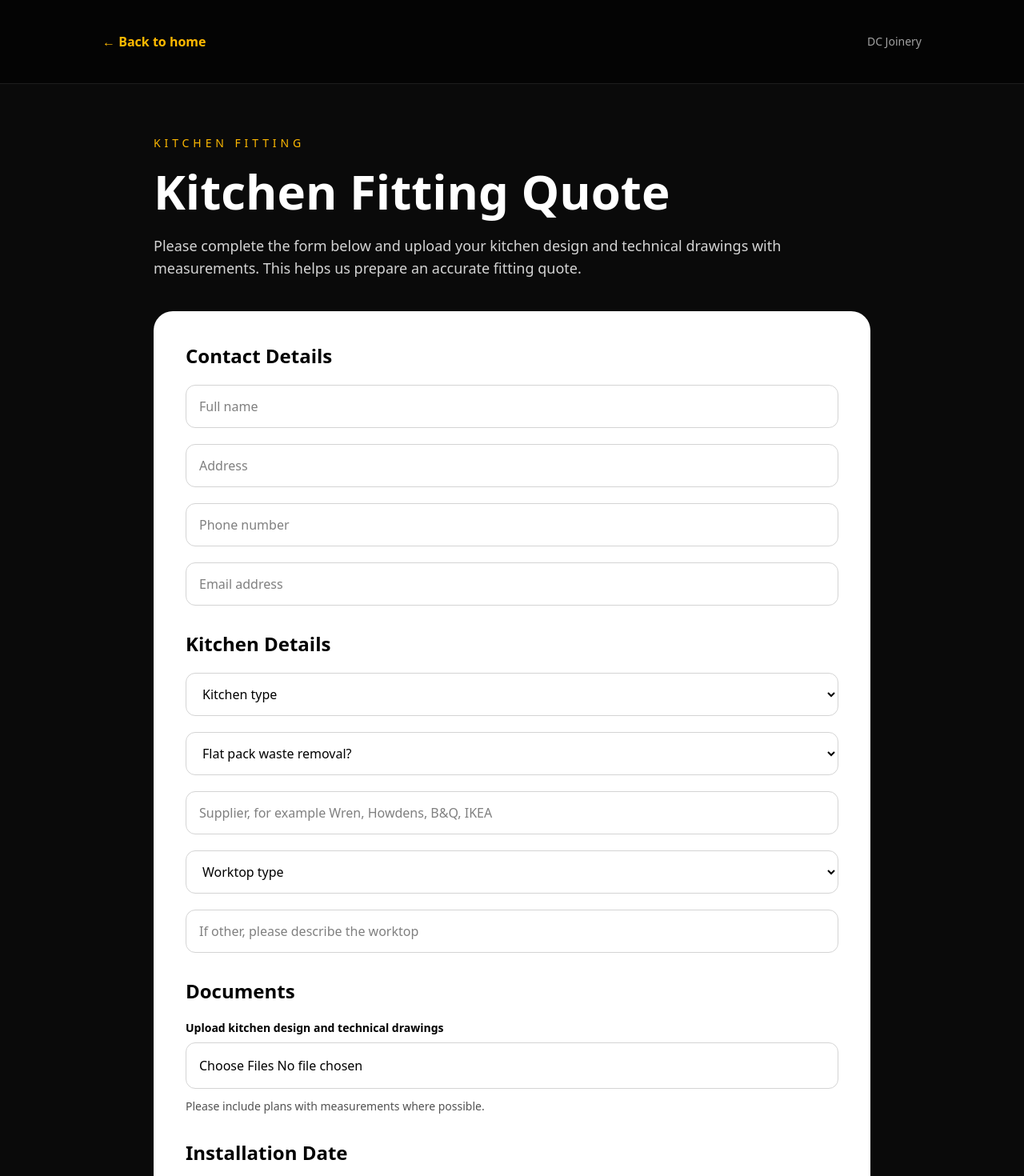
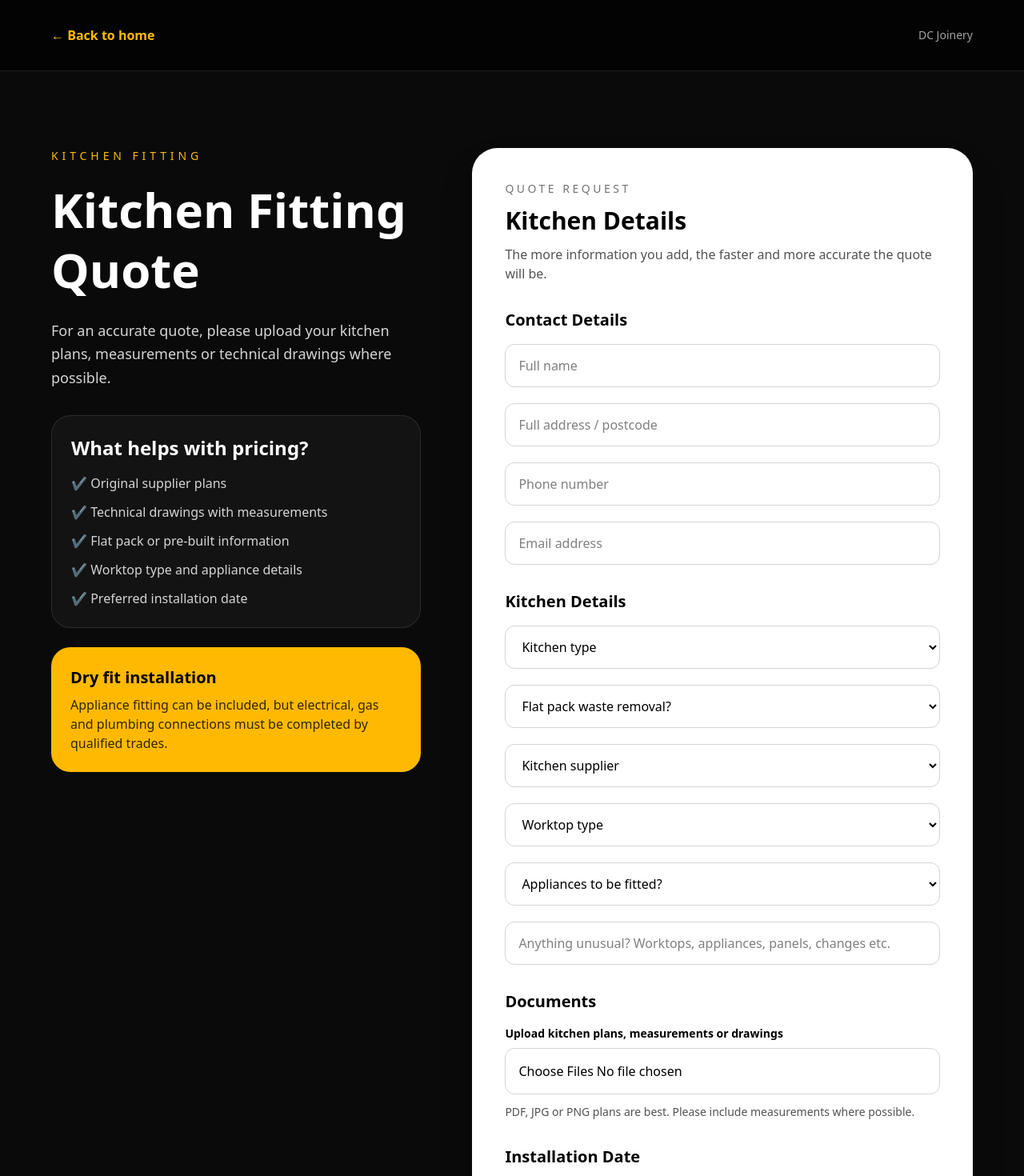
Before and after one commit to widniewski-ux/dc-joinery, a Next.js app: page /kitchen-fitting in a window 1280 px wide. Shown: the top 1470 px of the page at 80% size. Built offline with nearby package versions, Linux system fonts and the light colour scheme.

Commit message:
Improve form design and enquiry questions

```diff
--- a/app/contact/page.tsx
+++ b/app/contact/page.tsx
@@ -4,9 +4,9 @@ import { sendContactForm } from "../actions";
 export default function ContactPage() {
   return (
     <main className="min-h-screen bg-neutral-950 text-white">
-      <section className="px-6 py-10 border-b border-white/10 bg-black/60">
-        <div className="max-w-5xl mx-auto flex items-center justify-between">
-          <Link href="/" className="text-amber-400 font-semibold">
+      <section className="px-6 py-8 border-b border-white/10 bg-black/70 backdrop-blur">
+        <div className="max-w-6xl mx-auto flex items-center justify-between">
+          <Link href="/" className="text-amber-400 font-semibold hover:text-amber-300 transition">
             ← Back to home
           </Link>
 
@@ -14,36 +14,45 @@ export default function ContactPage() {
         </div>
       </section>
 
-      <section className="px-6 py-16">
-        <div className="max-w-4xl mx-auto">
+      <section className="px-6 py-16 md:py-24">
+        <div className="max-w-6xl mx-auto grid lg:grid-cols-[0.9fr_1.1fr] gap-10 lg:gap-16 items-start">
+          <div>
             <p className="uppercase tracking-[0.35em] text-sm text-amber-400 mb-5">
               Contact
             </p>
 
-          <h1 className="text-5xl md:text-6xl font-bold mb-6">
-            Get In Touch
+            <h1 className="text-5xl md:text-6xl font-bold mb-6 leading-tight">
+              Let&apos;s Talk About Your Project
             </h1>
 
-          <p className="text-neutral-300 text-lg mb-10">
-            Looking for a kitchen fitter, kitchen renovation, fitted bedroom or bespoke joinery project?
-            Complete the form below and we'll get back to you.
+            <p className="text-neutral-300 text-lg mb-8 leading-relaxed">
+              Whether you need a kitchen fitted, a full kitchen renovation, fitted bedroom furniture or bespoke joinery, send a few details and I&apos;ll get back to you.
             </p>
 
-          <div className="grid md:grid-cols-2 gap-8 mb-12">
-            <div className="bg-white/5 border border-white/10 rounded-3xl p-8">
-              <h2 className="text-2xl font-bold mb-4">Contact Details</h2>
-
-              <div className="space-y-3 text-neutral-300">
-                <p>📞 Phone: 07500779126</p>
-                <p>✉️ Email: info@dcjoineryni.uk</p>
-                <p>📍 UK & Ireland</p>
-              </div>
+            <div className="grid gap-4">
+              <div className="bg-white/[0.04] border border-white/10 rounded-3xl p-6">
+                <p className="text-sm uppercase tracking-[0.25em] text-amber-400 mb-2">
+                  Phone
+                </p>
+                <a href="tel:07500779126" className="text-2xl font-bold hover:text-amber-400 transition">
+                  07500 779126
+                </a>
               </div>
 
-            <div className="bg-white/5 border border-white/10 rounded-3xl p-8">
-              <h2 className="text-2xl font-bold mb-4">Services</h2>
+              <div className="bg-white/[0.04] border border-white/10 rounded-3xl p-6">
+                <p className="text-sm uppercase tracking-[0.25em] text-amber-400 mb-2">
+                  Email
+                </p>
+                <a href="mailto:info@dcjoinery.uk" className="text-2xl font-bold hover:text-amber-400 transition">
+                  info@dcjoinery.uk
+                </a>
+              </div>
 
-              <div className="space-y-3 text-neutral-300">
+              <div className="bg-white/[0.04] border border-white/10 rounded-3xl p-6">
+                <p className="text-sm uppercase tracking-[0.25em] text-amber-400 mb-3">
+                  Services
+                </p>
+                <div className="grid gap-2 text-neutral-300">
                   <p>✔ Kitchen Fitting</p>
                   <p>✔ Kitchen Supply & Installation</p>
                   <p>✔ Kitchen Renovations</p>
@@ -52,22 +61,44 @@ export default function ContactPage() {
                 </div>
               </div>
             </div>
+          </div>
 
-          <form action={sendContactForm} className="grid gap-5 bg-white text-black rounded-3xl p-8 md:p-10">
+          <form
+            action={sendContactForm}
+            className="bg-white text-black rounded-[2rem] p-6 md:p-10 shadow-2xl border border-white/10"
+          >
+            <div className="mb-8">
+              <p className="text-sm uppercase tracking-[0.25em] text-neutral-500 mb-3">
+                Enquiry form
+              </p>
+              <h2 className="text-3xl font-bold mb-3">
+                Send a Message
+              </h2>
+              <p className="text-neutral-600">
+                Add as much detail as possible. Photos, plans and drawings can be sent after first contact if needed.
+              </p>
+            </div>
+
+            <div className="grid gap-5">
               <input name="name" className="input" placeholder="Full name" required />
               <input name="phone" className="input" placeholder="Phone number" required />
               <input name="email" className="input" placeholder="Email address" type="email" required />
 
               <textarea
                 name="message"
-              className="input min-h-40"
-              placeholder="Tell us about your project"
+                className="input min-h-44"
+                placeholder="Tell us about your project, location and preferred timeframe"
                 required
               />
 
               <button className="bg-black text-white py-4 rounded-xl font-semibold hover:bg-neutral-800 transition">
                 Send Message
               </button>
+
+              <p className="text-xs text-neutral-500 text-center">
+                Your details are used only to respond to your enquiry.
+              </p>
+            </div>
           </form>
         </div>
       </section>
--- a/app/fit-and-supply/page.tsx
+++ b/app/fit-and-supply/page.tsx
@@ -4,9 +4,9 @@ import { sendFitAndSupplyForm } from "../actions";
 export default function FitAndSupplyPage() {
   return (
     <main className="min-h-screen bg-neutral-950 text-white">
-      <section className="px-6 py-10 border-b border-white/10 bg-black/60">
-        <div className="max-w-5xl mx-auto flex items-center justify-between">
-          <Link href="/" className="text-amber-400 font-semibold">
+      <section className="px-6 py-8 border-b border-white/10 bg-black/70 backdrop-blur">
+        <div className="max-w-6xl mx-auto flex items-center justify-between">
+          <Link href="/" className="text-amber-400 font-semibold hover:text-amber-300 transition">
             ← Back to home
           </Link>
 
@@ -14,34 +14,74 @@ export default function FitAndSupplyPage() {
         </div>
       </section>
 
-      <section className="px-6 py-16">
-        <div className="max-w-4xl mx-auto">
+      <section className="px-6 py-16 md:py-24">
+        <div className="max-w-6xl mx-auto grid lg:grid-cols-[0.85fr_1.15fr] gap-10 lg:gap-16 items-start">
+          <div>
             <p className="uppercase tracking-[0.35em] text-sm text-amber-400 mb-5">
               Fit & Supply
             </p>
 
-          <h1 className="text-5xl md:text-6xl font-bold mb-6">
+            <h1 className="text-5xl md:text-6xl font-bold mb-6 leading-tight">
               Supply & Installation Consultation
             </h1>
 
-          <p className="text-neutral-300 text-lg mb-10">
-            Tell us about your project. After submitting this form, Dawid from DC Joinery will contact you to arrange a site visit and discuss design, supply and installation options.
+            <p className="text-neutral-300 text-lg mb-8 leading-relaxed">
+              Looking for a full kitchen, bedroom or bespoke joinery solution? Tell us what you need and we&apos;ll discuss design, supply and installation options.
             </p>
 
-          <form action={sendFitAndSupplyForm} className="grid gap-8 bg-white text-black rounded-3xl p-8 md:p-10">
-            <div>
-              <h2 className="text-2xl font-bold mb-5">Contact Details</h2>
+            <div className="grid gap-4">
+              <div className="bg-white/[0.04] border border-white/10 rounded-3xl p-6">
+                <h2 className="text-2xl font-bold mb-4">What can be included?</h2>
+                <div className="grid gap-3 text-neutral-300">
+                  <p>✔ Kitchen supply & fitting</p>
+                  <p>✔ Bespoke joinery supply & fitting</p>
+                  <p>✔ Removal of old kitchen if required</p>
+                  <p>✔ Electrician, plumber or tiler coordination</p>
+                  <p>✔ Worktop and finish options</p>
+                </div>
+              </div>
+
+              <div className="bg-amber-400 text-black rounded-3xl p-6">
+                <h3 className="font-bold text-xl mb-2">
+                  Best for full projects
+                </h3>
+                <p className="text-black/80">
+                  Use this form if you need help from idea and design through to supply, fitting and final finish.
+                </p>
+              </div>
+            </div>
+          </div>
+
+          <form
+            action={sendFitAndSupplyForm}
+            className="bg-white text-black rounded-[2rem] p-6 md:p-10 shadow-2xl border border-white/10"
+          >
+            <div className="mb-8">
+              <p className="text-sm uppercase tracking-[0.25em] text-neutral-500 mb-3">
+                Consultation request
+              </p>
+              <h2 className="text-3xl font-bold mb-3">
+                Project Details
+              </h2>
+              <p className="text-neutral-600">
+                Add a few details and we&apos;ll contact you to discuss the next step.
+              </p>
+            </div>
+
+            <div className="grid gap-8">
+              <section>
+                <h3 className="text-xl font-bold mb-4">Contact Details</h3>
 
                 <div className="grid gap-5">
                   <input name="name" className="input" placeholder="Full name" required />
-                <input name="address" className="input" placeholder="Address" required />
+                  <input name="address" className="input" placeholder="Full address / postcode" required />
                   <input name="phone" className="input" placeholder="Phone number" required />
                   <input name="email" className="input" placeholder="Email address" type="email" required />
                 </div>
-            </div>
+              </section>
 
-            <div>
-              <h2 className="text-2xl font-bold mb-5">Project Details</h2>
+              <section>
+                <h3 className="text-xl font-bold mb-4">Project Details</h3>
 
                 <div className="grid gap-5">
                   <select name="projectType" className="input" required>
@@ -72,33 +112,57 @@ export default function FitAndSupplyPage() {
                     <option>Not sure yet</option>
                   </select>
 
+                  <select name="timeframe" className="input">
+                    <option value="">Preferred timeframe</option>
+                    <option>As soon as possible</option>
+                    <option>Within 1 month</option>
+                    <option>1-3 months</option>
+                    <option>3+ months</option>
+                    <option>Flexible</option>
+                  </select>
+
+                  <select name="trades" className="input">
+                    <option value="">Do you need other trades organised?</option>
+                    <option>Yes - electrician</option>
+                    <option>Yes - plumber</option>
+                    <option>Yes - tiler</option>
+                    <option>Yes - multiple trades</option>
+                    <option>No</option>
+                    <option>Not sure yet</option>
+                  </select>
+
                   <textarea
                     name="message"
-                  className="input min-h-36"
-                  placeholder="Briefly describe what you would like done"
+                    className="input min-h-40"
+                    placeholder="Briefly describe what you would like done, your budget range if known, and anything important"
                     required
                   />
                 </div>
-            </div>
+              </section>
 
-            <div>
-              <h2 className="text-2xl font-bold mb-5">Photos / Inspiration</h2>
+              <section>
+                <h3 className="text-xl font-bold mb-4">Photos / Inspiration</h3>
 
                 <input
                   name="photos"
-                className="block w-full border border-neutral-300 rounded-xl p-4"
+                  className="block w-full border border-neutral-300 rounded-xl p-4 bg-white"
                   type="file"
                   multiple
                 />
 
                 <p className="text-sm text-neutral-600 mt-3">
-                You can upload photos of the room, existing kitchen/bedroom, or inspiration images.
+                  Upload room photos, existing kitchen/bedroom photos, drawings or inspiration images.
                 </p>
-            </div>
+              </section>
 
               <button className="bg-black text-white py-4 rounded-xl font-semibold hover:bg-neutral-800 transition">
                 Request Consultation
               </button>
+
+              <p className="text-xs text-neutral-500 text-center">
+                Your enquiry will be sent directly to DC Joinery.
+              </p>
+            </div>
           </form>
         </div>
       </section>
--- a/app/kitchen-fitting/page.tsx
+++ b/app/kitchen-fitting/page.tsx
@@ -4,9 +4,9 @@ import { sendKitchenFittingForm } from "../actions";
 export default function KitchenFittingPage() {
   return (
     <main className="min-h-screen bg-neutral-950 text-white">
-      <section className="px-6 py-10 border-b border-white/10 bg-black/60">
-        <div className="max-w-5xl mx-auto flex items-center justify-between">
-          <Link href="/" className="text-amber-400 font-semibold">
+      <section className="px-6 py-8 border-b border-white/10 bg-black/70 backdrop-blur">
+        <div className="max-w-6xl mx-auto flex items-center justify-between">
+          <Link href="/" className="text-amber-400 font-semibold hover:text-amber-300 transition">
             ← Back to home
           </Link>
 
@@ -14,40 +14,82 @@ export default function KitchenFittingPage() {
         </div>
       </section>
 
-      <section className="px-6 py-16">
-        <div className="max-w-4xl mx-auto">
+      <section className="px-6 py-16 md:py-24">
+        <div className="max-w-6xl mx-auto grid lg:grid-cols-[0.85fr_1.15fr] gap-10 lg:gap-16 items-start">
+          <div>
             <p className="uppercase tracking-[0.35em] text-sm text-amber-400 mb-5">
               Kitchen Fitting
             </p>
 
-          <h1 className="text-5xl md:text-6xl font-bold mb-6">
+            <h1 className="text-5xl md:text-6xl font-bold mb-6 leading-tight">
               Kitchen Fitting Quote
             </h1>
 
-          <p className="text-neutral-300 text-lg mb-10">
-            Please complete the form below and upload your kitchen design and technical drawings with measurements. This helps us prepare an accurate fitting quote.
+            <p className="text-neutral-300 text-lg mb-8 leading-relaxed">
+              For an accurate quote, please upload your kitchen plans, measurements or technical drawings where possible.
             </p>
 
-          <form action={sendKitchenFittingForm} className="grid gap-8 bg-white text-black rounded-3xl p-8 md:p-10">
-            <div>
-              <h2 className="text-2xl font-bold mb-5">Contact Details</h2>
+            <div className="bg-white/[0.04] border border-white/10 rounded-3xl p-6 mb-6">
+              <h2 className="text-2xl font-bold mb-4">
+                What helps with pricing?
+              </h2>
+
+              <div className="grid gap-3 text-neutral-300">
+                <p>✔ Original supplier plans</p>
+                <p>✔ Technical drawings with measurements</p>
+                <p>✔ Flat pack or pre-built information</p>
+                <p>✔ Worktop type and appliance details</p>
+                <p>✔ Preferred installation date</p>
+              </div>
+            </div>
+
+            <div className="bg-amber-400 text-black rounded-3xl p-6">
+              <h3 className="font-bold text-xl mb-2">
+                Dry fit installation
+              </h3>
+              <p className="text-black/80">
+                Appliance fitting can be included, but electrical, gas and plumbing connections must be completed by qualified trades.
+              </p>
+            </div>
+          </div>
+
+          <form
+            action={sendKitchenFittingForm}
+            className="bg-white text-black rounded-[2rem] p-6 md:p-10 shadow-2xl border border-white/10"
+          >
+            <div className="mb-8">
+              <p className="text-sm uppercase tracking-[0.25em] text-neutral-500 mb-3">
+                Quote request
+              </p>
+              <h2 className="text-3xl font-bold mb-3">
+                Kitchen Details
+              </h2>
+              <p className="text-neutral-600">
+                The more information you add, the faster and more accurate the quote will be.
+              </p>
+            </div>
+
+            <div className="grid gap-8">
+              <section>
+                <h3 className="text-xl font-bold mb-4">Contact Details</h3>
 
                 <div className="grid gap-5">
                   <input name="name" className="input" placeholder="Full name" required />
-                <input name="address" className="input" placeholder="Address" required />
+                  <input name="address" className="input" placeholder="Full address / postcode" required />
                   <input name="phone" className="input" placeholder="Phone number" required />
                   <input name="email" className="input" placeholder="Email address" type="email" required />
                 </div>
-            </div>
+              </section>
 
-            <div>
-              <h2 className="text-2xl font-bold mb-5">Kitchen Details</h2>
+              <section>
+                <h3 className="text-xl font-bold mb-4">Kitchen Details</h3>
 
                 <div className="grid gap-5">
                   <select name="kitchenType" className="input" required>
                     <option value="">Kitchen type</option>
                     <option>Pre-built kitchen</option>
                     <option>Flat pack kitchen</option>
+                    <option>Not sure yet</option>
                   </select>
 
                   <select name="wasteRemoval" className="input" required>
@@ -57,12 +99,16 @@ export default function KitchenFittingPage() {
                     <option>Not applicable</option>
                   </select>
 
-                <input
-                  name="supplier"
-                  className="input"
-                  placeholder="Supplier, for example Wren, Howdens, B&Q, IKEA"
-                  required
-                />
+                  <select name="supplier" className="input" required>
+                    <option value="">Kitchen supplier</option>
+                    <option>Wren</option>
+                    <option>Howdens</option>
+                    <option>B&Q</option>
+                    <option>IKEA</option>
+                    <option>Local bespoke joiner</option>
+                    <option>Other</option>
+                    <option>Not sure yet</option>
+                  </select>
 
                   <select name="worktop" className="input" required>
                     <option value="">Worktop type</option>
@@ -73,35 +119,43 @@ export default function KitchenFittingPage() {
                     <option>Other</option>
                   </select>
 
+                  <select name="appliances" className="input">
+                    <option value="">Appliances to be fitted?</option>
+                    <option>Yes</option>
+                    <option>No</option>
+                    <option>Some appliances only</option>
+                    <option>Not sure yet</option>
+                  </select>
+
                   <input
                     name="otherWorktop"
                     className="input"
-                  placeholder="If other, please describe the worktop"
+                    placeholder="Anything unusual? Worktops, appliances, panels, changes etc."
                   />
                 </div>
-            </div>
+              </section>
 
-            <div>
-              <h2 className="text-2xl font-bold mb-5">Documents</h2>
+              <section>
+                <h3 className="text-xl font-bold mb-4">Documents</h3>
 
                 <label className="block text-sm font-semibold mb-2">
-                Upload kitchen design and technical drawings
+                  Upload kitchen plans, measurements or drawings
                 </label>
 
                 <input
                   name="documents"
-                className="block w-full border border-neutral-300 rounded-xl p-4"
+                  className="block w-full border border-neutral-300 rounded-xl p-4 bg-white"
                   type="file"
                   multiple
                 />
 
                 <p className="text-sm text-neutral-600 mt-3">
-                Please include plans with measurements where possible.
+                  PDF, JPG or PNG plans are best. Please include measurements where possible.
                 </p>
-            </div>
+              </section>
 
-            <div>
-              <h2 className="text-2xl font-bold mb-5">Installation Date</h2>
+              <section>
+                <h3 className="text-xl font-bold mb-4">Installation Date</h3>
 
                 <input
                   name="installationDate"
@@ -109,11 +163,16 @@ export default function KitchenFittingPage() {
                   placeholder="When will the kitchen be ready for installation?"
                   required
                 />
-            </div>
+              </section>
 
               <button className="bg-black text-white py-4 rounded-xl font-semibold hover:bg-neutral-800 transition">
                 Send Kitchen Fitting Quote Request
               </button>
+
+              <p className="text-xs text-neutral-500 text-center">
+                Your enquiry will be sent directly to DC Joinery.
+              </p>
+            </div>
           </form>
         </div>
       </section>
```
Lines whose indentation alone changed are shown as unchanged.
